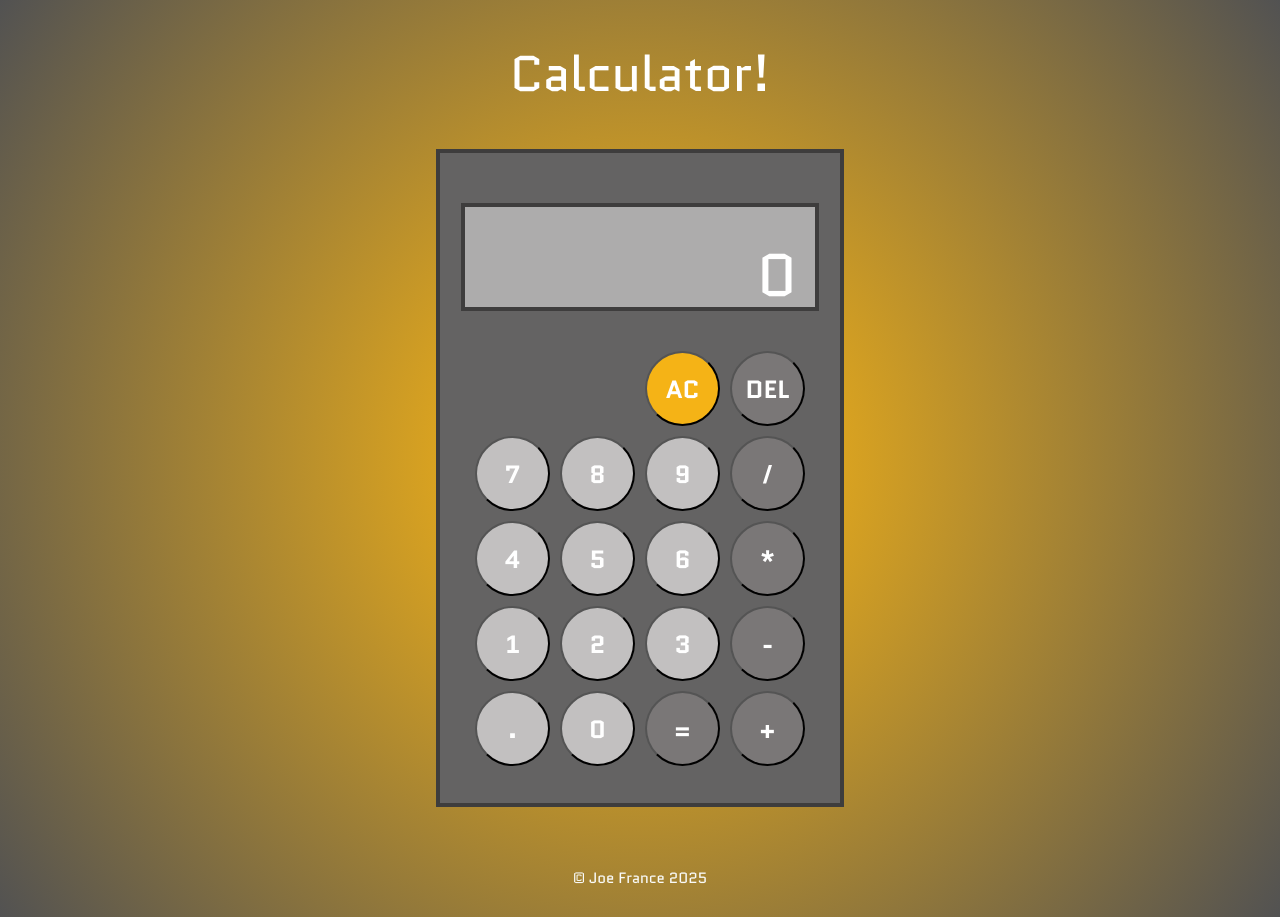
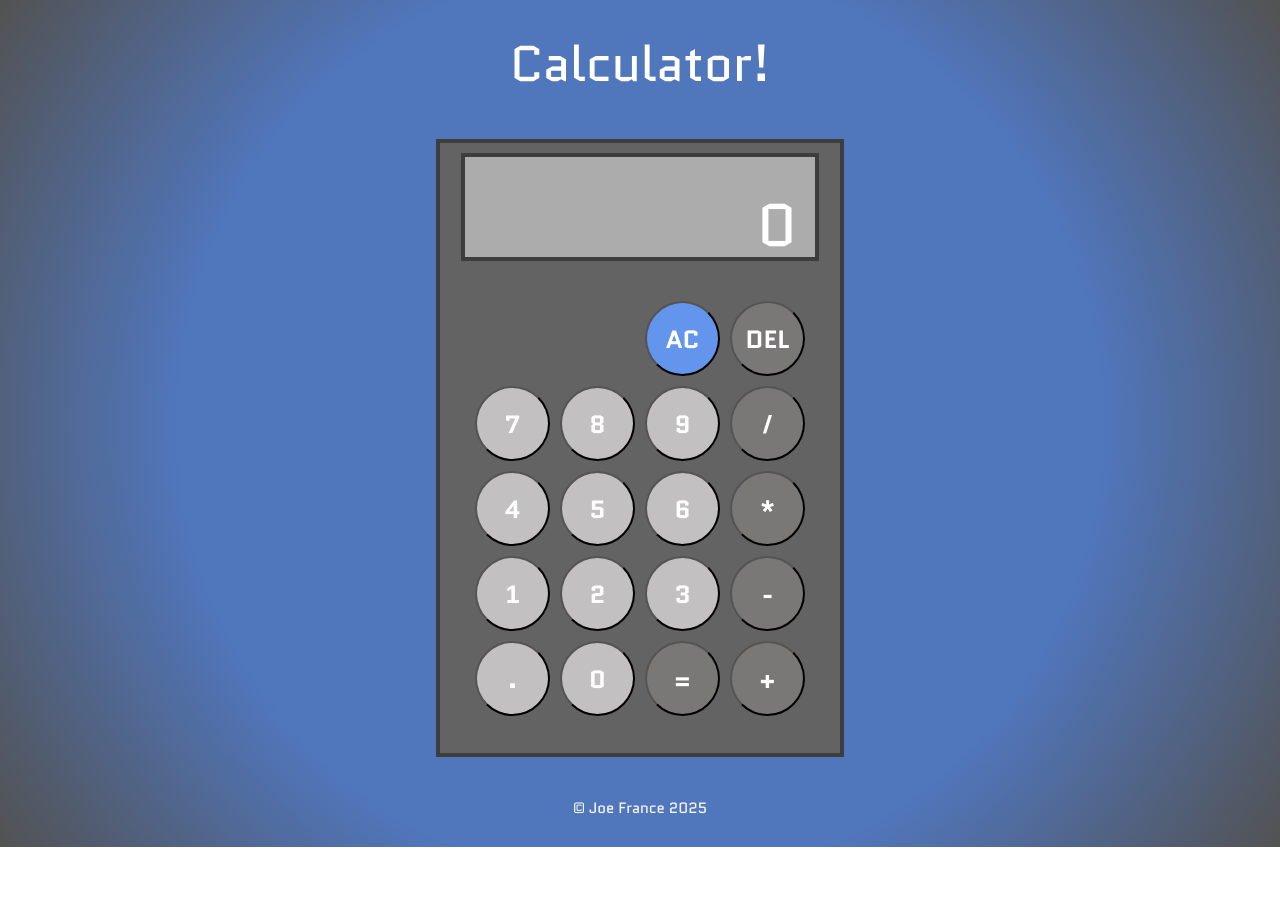
Before and after one commit to josephfran27/Calculator, a plain HTML site: page index.html in a window 1280 px wide. After the commit the page ends 847 px from the top, so only its background shows below. Drawn offline with Linux system fonts and the light colour scheme.

Commit message:
Changed the color scheme and updated the code for readability.

```diff
--- a/style.css
+++ b/style.css
@@ -2,28 +2,29 @@
 @import url('https://fonts.googleapis.com/css2?family=Quantico:ital,wght@0,400;0,700;1,400;1,700&display=swap');
 
 body {
-    /* color pallet */
-    background: #F5B316;
-    background: radial-gradient(circle, rgba(245, 179, 22, 1) 10%, rgba(82, 82, 82, 1) 100%);
+    background: #6495ED;
+    background: radial-gradient(circle, rgb(80, 118, 188) 60%, rgba(82, 82, 82, 1) 100%);
     font-family: 'Quantico', sans-serif;
 }
 
 .header {
     text-align: center;
-    padding-top: 30px;
+    padding-top: 20px;
     font-size: 50px;
     color: white;
 }
 
+/* main calculator box/container */
 .calculatorBox {
     background-color: #646363;
     margin: 40px auto;
     width: 400px;
     height: 600px;
-    padding-top: 50px;
+    padding-top: 10px;
     border: solid 4px #3e3d3d;
 }
 
+/* results view */
 .resultsBox {
     background-color: #adacac;
     margin: 0 auto;
@@ -40,6 +41,7 @@ body {
     color: white;
 }
 
+/* buttons (grid) */
 .calcBtns {
     padding: 40px 20px;
     display: grid;
@@ -61,15 +63,17 @@ body {
     font-size: 25px;
 }
 
+/* clear button */
 .clear {
     grid-column: 3;
-    background-color: #f5b316;
+    background-color: #6495ED;
 }
 
 .clear:hover {
-    background-color: #b68410;
+    background-color: #4d74bc;
 }
 
+/* delete button */
 .delete {
     grid-column: 4;
     background-color: #7a7777;
@@ -79,6 +83,7 @@ body {
     background-color: #525252;
 }
 
+/* number buttons */
 .number {
     background-color: #c2c0c0;
 }
@@ -87,6 +92,7 @@ body {
     background-color: #918f8f;
 }
 
+/* operator buttons */
 .operator {
     background-color: #7a7777;
 }
@@ -95,6 +101,7 @@ body {
     background-color: #525252;
 }
 
+/* equals button */
 .equals {
     background-color: #7a7777;
 }
@@ -103,11 +110,10 @@ body {
     background-color: #525252;
 }
 
-/* FOOTER */
+/* footer */
 .footer {
     text-align: center;
     color: #F9FAF8;
     font-size: 15px;
-    padding-top: 20px;
     padding-bottom: 20px;
 }
```
